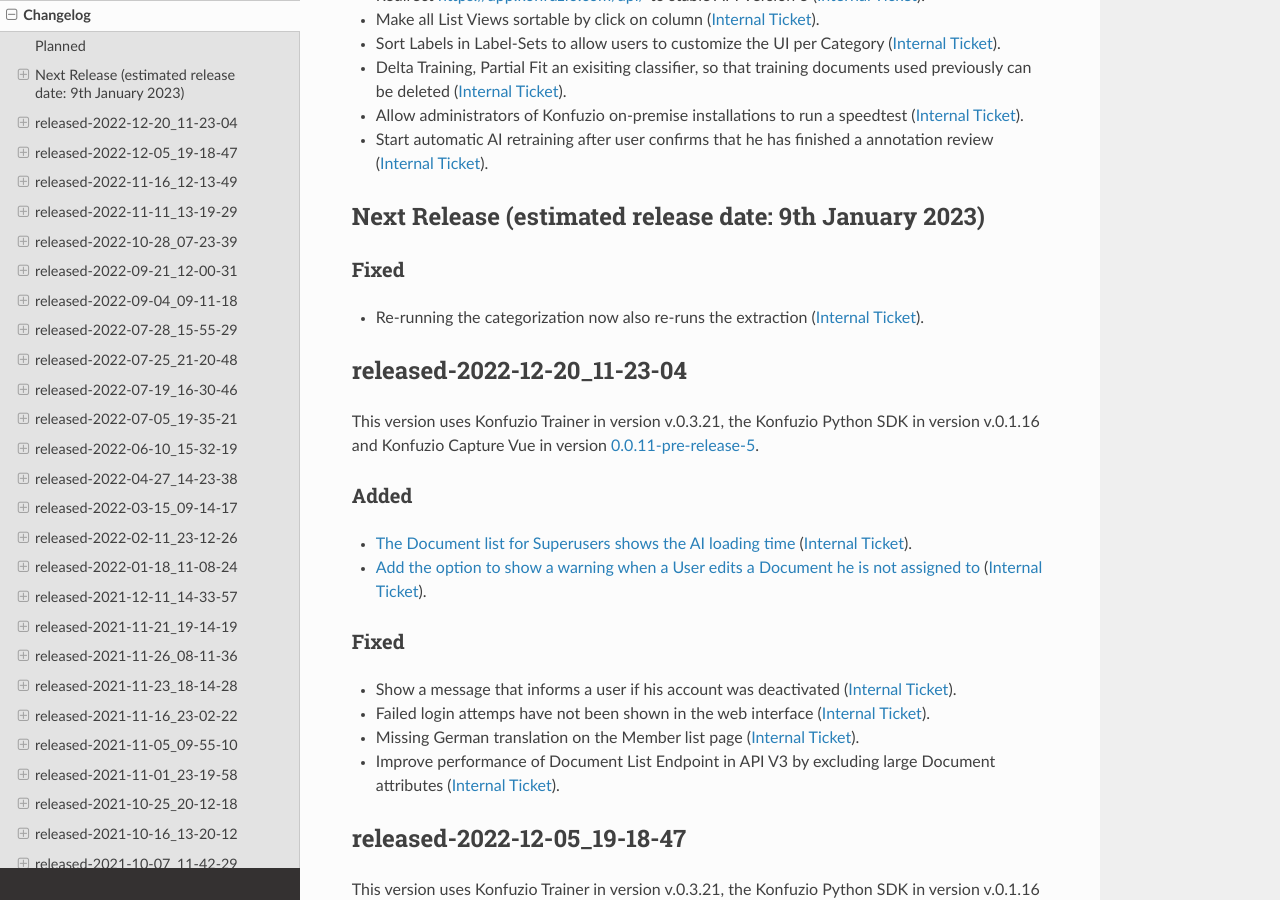
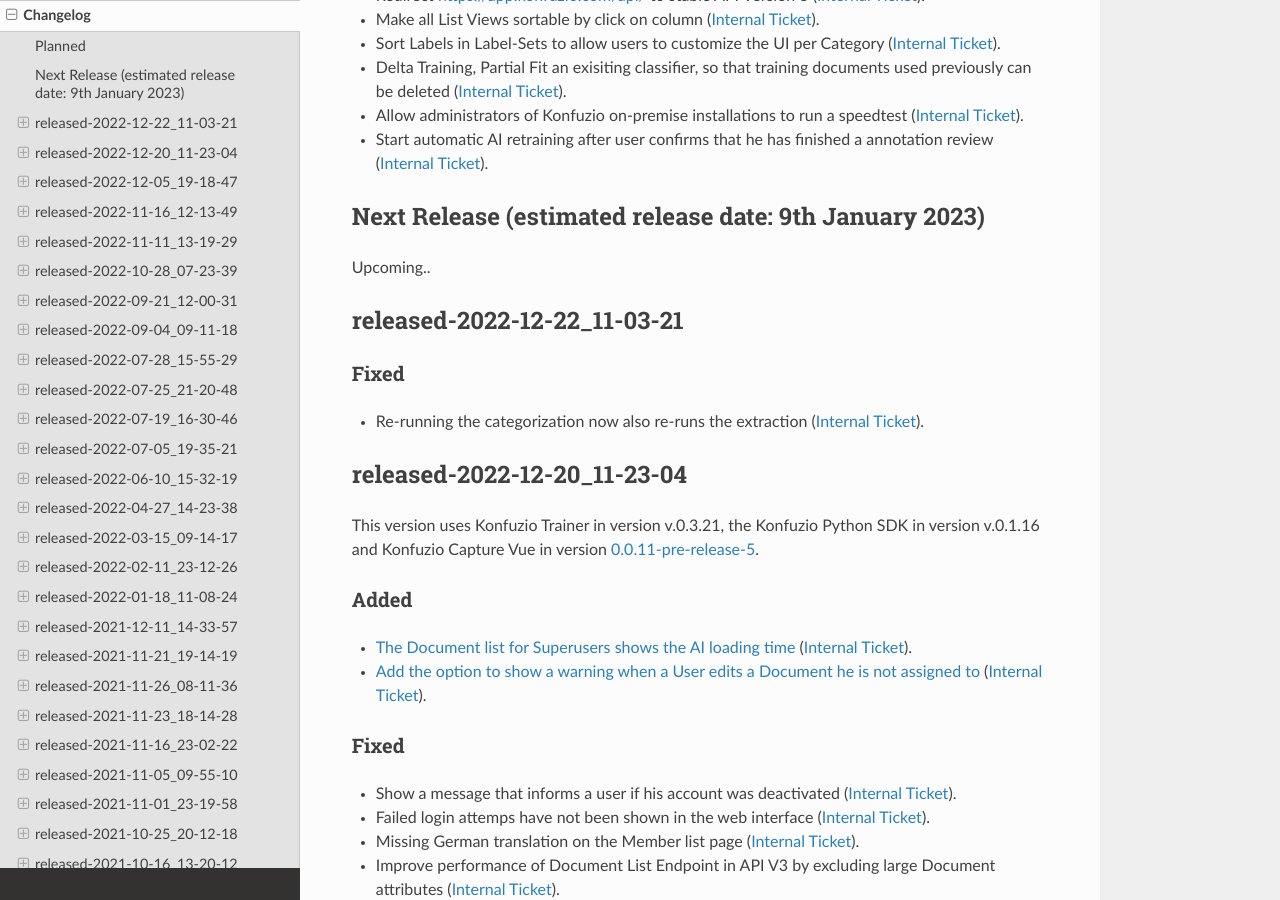
Before and after one commit to konfuzio-ai/konfuzio-sdk, a Sphinx documentation site: the page built from docs/web/changelog_app.md, in a window 1280 px wide and 900 px high, scrolled down 784 px. Built offline with Sphinx 7.4.7 and the Read the Docs theme 2.0.0, drawn with Linux system fonts in a browser that asks for light colours; pages that are not in the unit, such as notebooks, are missing from menus.

Commit message:
Update changelog_app.md

```diff
--- a/docs/web/changelog_app.md
+++ b/docs/web/changelog_app.md
@@ -39,6 +39,10 @@
 -->
 
 ## Next Release (estimated release date: 9th January 2023)
+
+Upcoming..
+
+## released-2022-12-22_11-03-21
 
 ### Fixed
 - Re-running the categorization now also re-runs the extraction ([Internal Ticket](https://git.konfuzio.com/konfuzio/objectives/-/issues/10355)).
```
